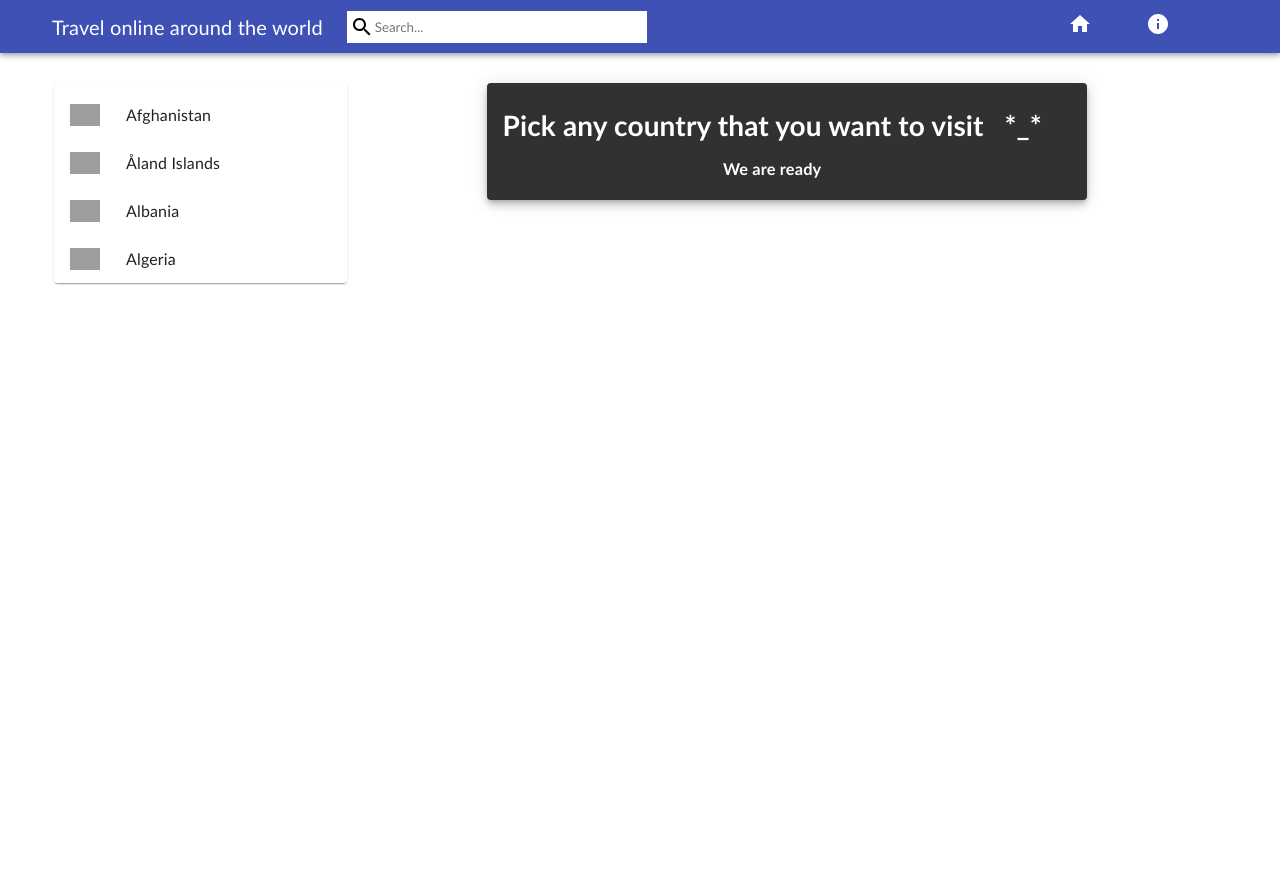
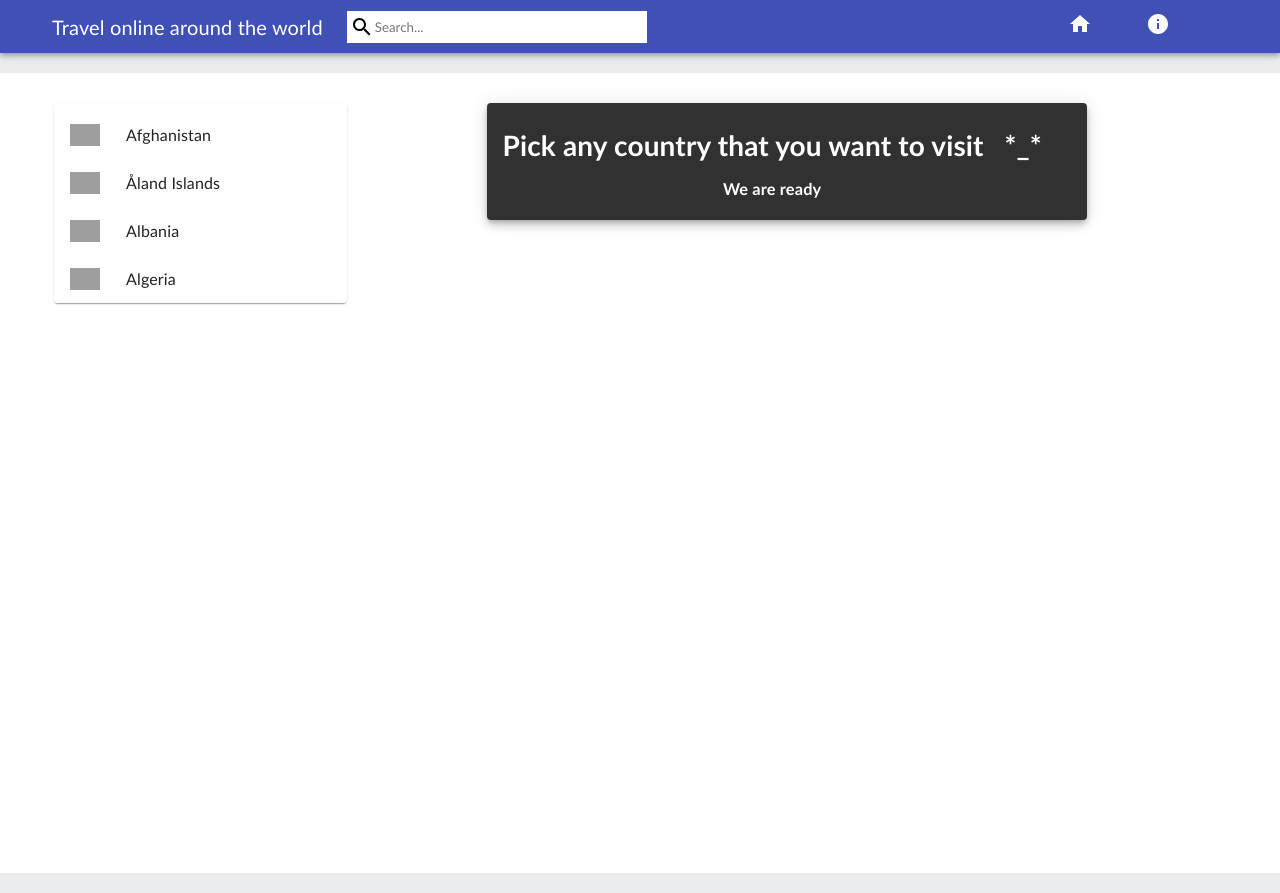
Before and after one commit to vuongsg/travel-world, a React (Create React App) app: page / in a window 1280 px wide. Before the commit the page ends 800 px from the top, so only its background shows below. Built offline with nearby package versions, Linux system fonts and the light colour scheme; grey boxes are pictures that could not be loaded.

Commit message:
Retweak css bg

```diff
--- a/src/components/About.tsx
+++ b/src/components/About.tsx
@@ -17,7 +17,7 @@ export const About = (): ReactElement => {
     const classes = useStyles();
 
     return (
-        <Container>
+        <Container className='main-container'>
             <Grid container direction='row' className={classes.root}>
                 <Grid id='div-info' item sm={12} lg={7} style={{display: 'flex'}} alignItems='center'>
                     <SnackbarContent
--- a/src/components/Country.tsx
+++ b/src/components/Country.tsx
@@ -77,7 +77,7 @@ export const Country = (): ReactElement => {
     }
 
     return (
-        <Container>
+        <Container className='main-container'>
             <Grid container direction='row' style={{ padding: 30 }}>
                 <Grid item sm={12} lg={3} className={classes.root} >
                     {countryState.countries.length === 0 ? <h2>Loading...</h2> : renderCountriesList()}
--- a/src/index.scss
+++ b/src/index.scss
@@ -19,6 +19,16 @@ fieldset, table, tr, td, img, h1, h2, h3, h4, h5, h6, code {
     monospace;
 } */
 
+body {
+  background-color: #E9EBEE;
+}
+
+.main-container {
+  margin: 20px auto;
+  background-color: #fff;
+  min-height: 800px;
+}
+
 input, button {
   border: none;
   outline: none;
```
